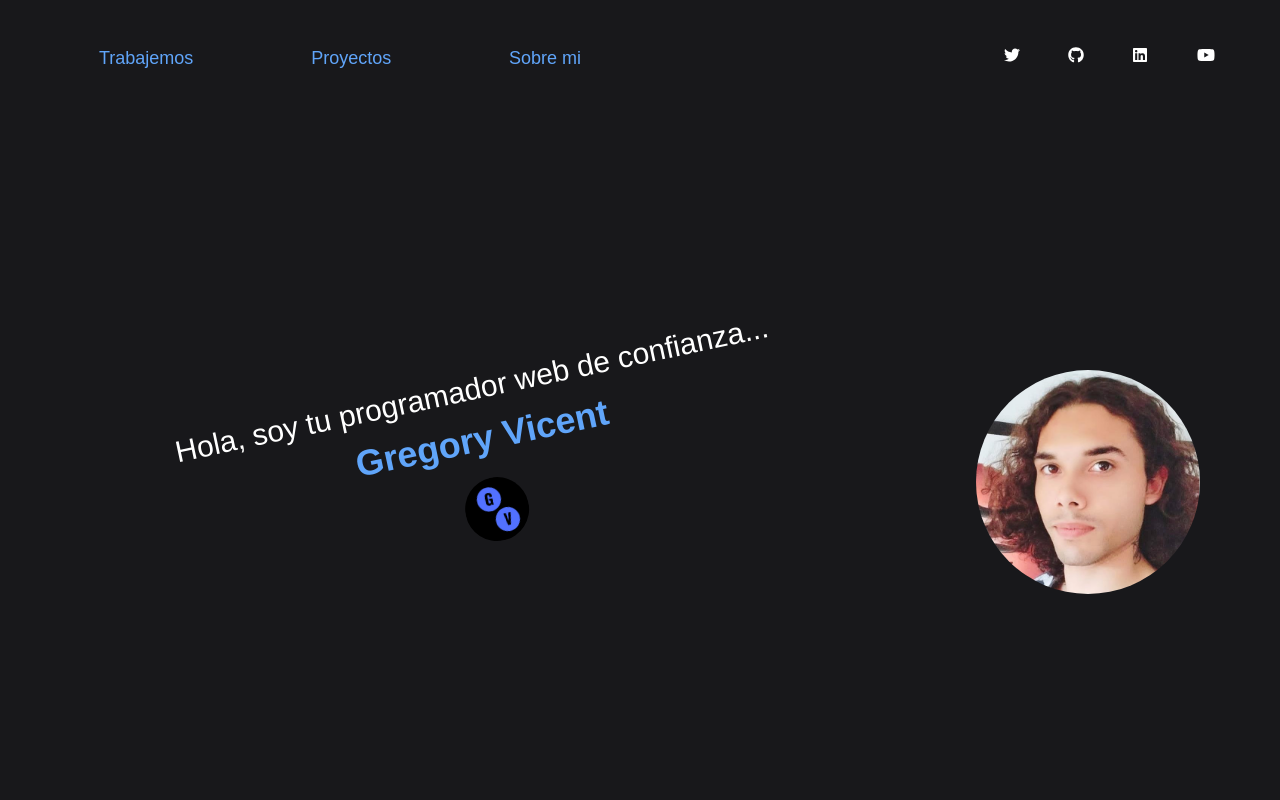
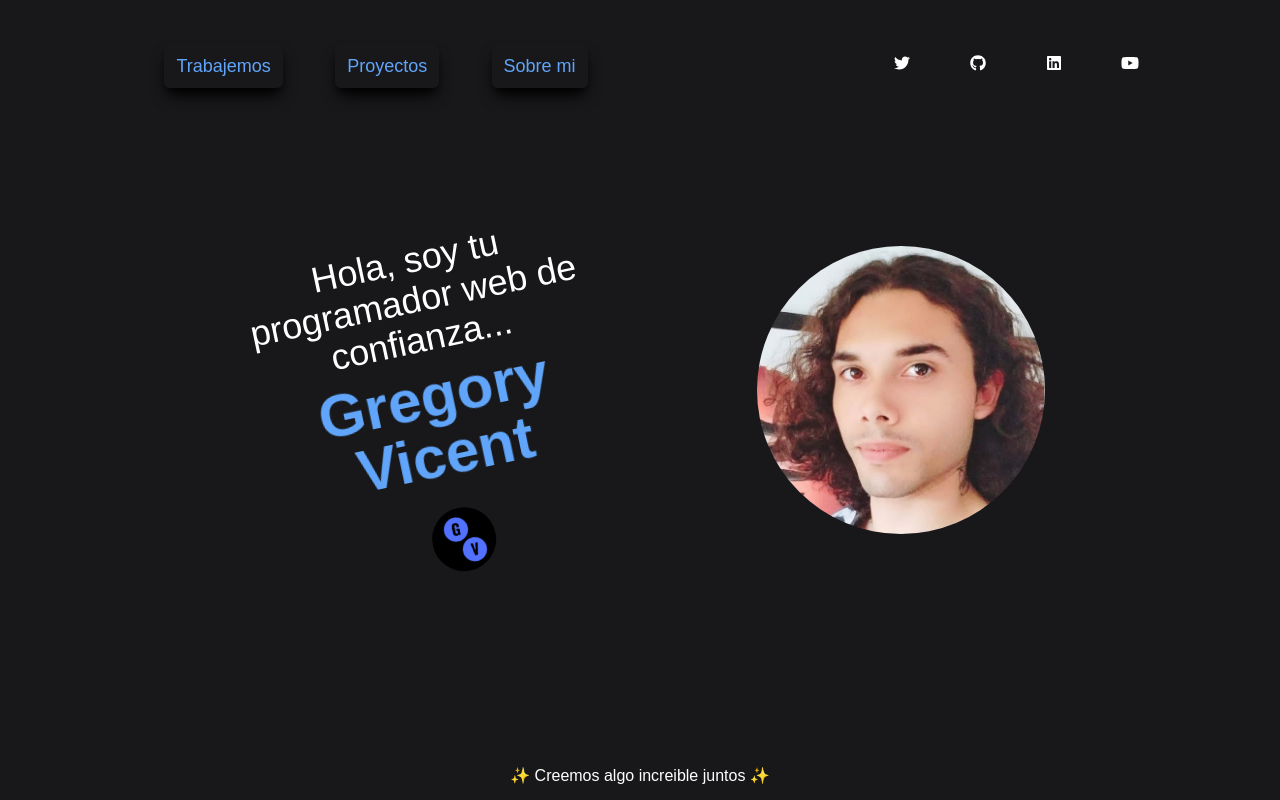
Before and after one commit to gregoryvicent/gregoryvicent.com.v2, a Next.js app: page / in a window 1280 px wide. Built offline with nearby package versions, Linux system fonts and the light colour scheme; a web font is replaced by a local one.

Commit message:
Finished home section

```diff
--- a/app/page.tsx
+++ b/app/page.tsx
@@ -12,28 +12,33 @@ import imageLogo from '../public/images/logogregory.png'
 
 export default function Home() {
   return (
-    <main className="h-screen">
-      <section className="grid grid-cols-1 h-screen py-16 px-5 min-[500px]:px-20 sm:px-40 md:px-10 md:grid-cols-2 md:grid-rows-2 md:pt-1">
-        <div className="self-start md:row-start-2 md:row-end-4 md:col-start-3 md:col-end-4 md:mx-10">
+    <main className="h-screen grid grid-rows-2">
+      <section className="grid grid-cols-1 h-screen py-16 px-5 min-[500px]:px-20 sm:px-40 md:grid-rows-4 md:px-8 md:py-3">
+        <div className="grid md:grid-cols-2 md:grid-rows-1 md:row-start-2 md:row-end-4 md:w-10/12 md:justify-self-center lg:w-9/12 xl:w-8/12 ">
+          <div className="self-start md:col-start-2 md:col-end-3 md:flex md:justify-end md:mt-10 ">
             <Image
-            className="rounded-full w-40 mx-auto md:w-56"
+              className="rounded-full w-40 mx-auto md:w-64 md:mx-0 lg:w-72"
               src={imageMe}
               alt="Gregory Vicent"
             />
           </div>
-        <div className="self-center mx-2 md:row-start-2 md:row-end-4 md:col-start-1 md:col-end-3 md:self-start md:-rotate-12 md:mx-10">
-          <p className="mt-10 text-center text-lg font-medium md:mt-0 md:text-3xl">Hola, soy tu programador web de confianza...</p>
-          <h1 className="text-center text-3xl font-bold text-blue-400 md:text-4xl md:mt-3">Gregory Vicent</h1>
+          <div className="self-center mx-2 md:col-start-1 md:col-end-2 md:-rotate-12">
+            <p className="mt-10 text-center text-lg font-medium md:mt-0 md:text-3xl lg:text-4xl">Hola, soy tu programador web de confianza...</p>
+            <h1 className="animate-bounce text-center text-3xl font-bold text-blue-400 md:text-4xl md:mt-3 lg:text-6xl">Gregory Vicent</h1>
             <Image
               className="rounded-full w-16 mx-auto my-5"
               src={imageLogo}
               alt="Logo Gregory Vicent"
             />
           </div>
-        <div className="self-end md:row-start-1 md:row-end-2 md:col-start-1 md:col-span-4 md:self-start">
+        </div>
+        <div className="self-end md:row-start-1 md:row-end-2 md:self-start">
           <Header />
         </div>
       </section>
+      <footer className="self-end p-3">
+        <p className="text-center font-light">✨ Creemos algo increible juntos ✨</p>
+      </footer>
     </main>
   )
 }
--- a/components/Header/index.tsx
+++ b/components/Header/index.tsx
@@ -12,34 +12,34 @@ import {
 
 const Header = () => {
   return (
-    <div className="grid grid-cols-1 md:grid-cols-2 md:mx-auto">
-      <nav>
-        <ul className="flex justify-around my-7 md:pt-3">
-          <li><Link className="font-light text-blue-400 transition-all duration-300 ease-in-out hover:font-bold md:text-lg" href="/">Trabajemos</Link></li>
-          <li><Link className="font-light text-blue-400 transition-all duration-300 ease-in-out hover:font-bold md:text-lg" href="/">Proyectos</Link></li>
-          <li><Link className="font-light text-blue-400 transition-all duration-300 ease-in-out hover:font-bold md:text-lg" href="/">Sobre mi</Link></li>
+    <div className="grid grid-cols-1 md:grid-cols-2 md:mx-auto lg:px-10 xl:px-20">
+      <nav className="mb-5 md:mb-0">
+        <ul className="flex justify-around my-7 md:pt-3 lg:justify-evenly">
+          <li><Link className="font-light text-blue-400 p-3 rounded-md shadow-black shadow-lg transition-all duration-300 ease-in-out hover:shadow-blue-300 md:text-lg" href="/">Trabajemos</Link></li>
+          <li><Link className="font-light text-blue-400 p-3 rounded-md shadow-black shadow-lg transition-all duration-300 ease-in-out hover:shadow-blue-300 md:text-lg" href="/">Proyectos</Link></li>
+          <li><Link className="font-light text-blue-400 p-3 rounded-md shadow-black shadow-lg transition-all duration-300 ease-in-out hover:shadow-blue-300 md:text-lg" href="/">Sobre mi</Link></li>
         </ul>
       </nav>
       <div className="md:mt-10 md:justify-self-end">
         <ul className="flex justify-evenly">
           <li className="md:mx-5">
             <a href="https://twitter.com/Gregory_Vicent" rel="noopener noreferrer" target="_blank">
-              <FontAwesomeIcon className="w-8 text-white transition-colors duration-300 ease-in-out hover:text-blue-500 md:w-6" icon={faTwitter} />
+              <FontAwesomeIcon className="w-8 text-white transition-colors duration-300 ease-in-out hover:text-blue-500 md:w-6 lg:w-9" icon={faTwitter} />
             </a>
           </li>
           <li className="md:mx-5">
             <a href="https://github.com/gregoryvicent" rel="noopener noreferrer" target="_blank">
-              <FontAwesomeIcon className="w-8 text-white transition-colors duration-300 ease-in-out hover:text-blue-500 md:w-6" icon={faGithub} />
+              <FontAwesomeIcon className="w-8 text-white transition-colors duration-300 ease-in-out hover:text-blue-500 md:w-6 lg:w-9" icon={faGithub} />
             </a>
           </li>
           <li className="md:mx-5">
             <a href="https://www.linkedin.com/in/gregory-vicent-dev/" rel="noopener noreferrer" target="_blank">
-              <FontAwesomeIcon className="w-8 text-white transition-colors duration-300 ease-in-out hover:text-blue-500 md:w-6" icon={faLinkedin} />
+              <FontAwesomeIcon className="w-8 text-white transition-colors duration-300 ease-in-out hover:text-blue-500 md:w-6 lg:w-9" icon={faLinkedin} />
             </a>
           </li>
           <li className="md:mx-5">
             <a href="https://www.youtube.com/channel/UCSEdxq0M1N_NpoFvbdWOjkg" rel="noopener noreferrer" target="_blank">
-              <FontAwesomeIcon className="w-8 text-white transition-colors duration-300 ease-in-out hover:text-blue-500 md:w-7" icon={faYoutube} />
+              <FontAwesomeIcon className="w-8 text-white transition-colors duration-300 ease-in-out hover:text-blue-500 md:w-6 lg:w-9" icon={faYoutube} />
             </a>
           </li>
         </ul>
```
Lines whose indentation alone changed are shown as unchanged.
